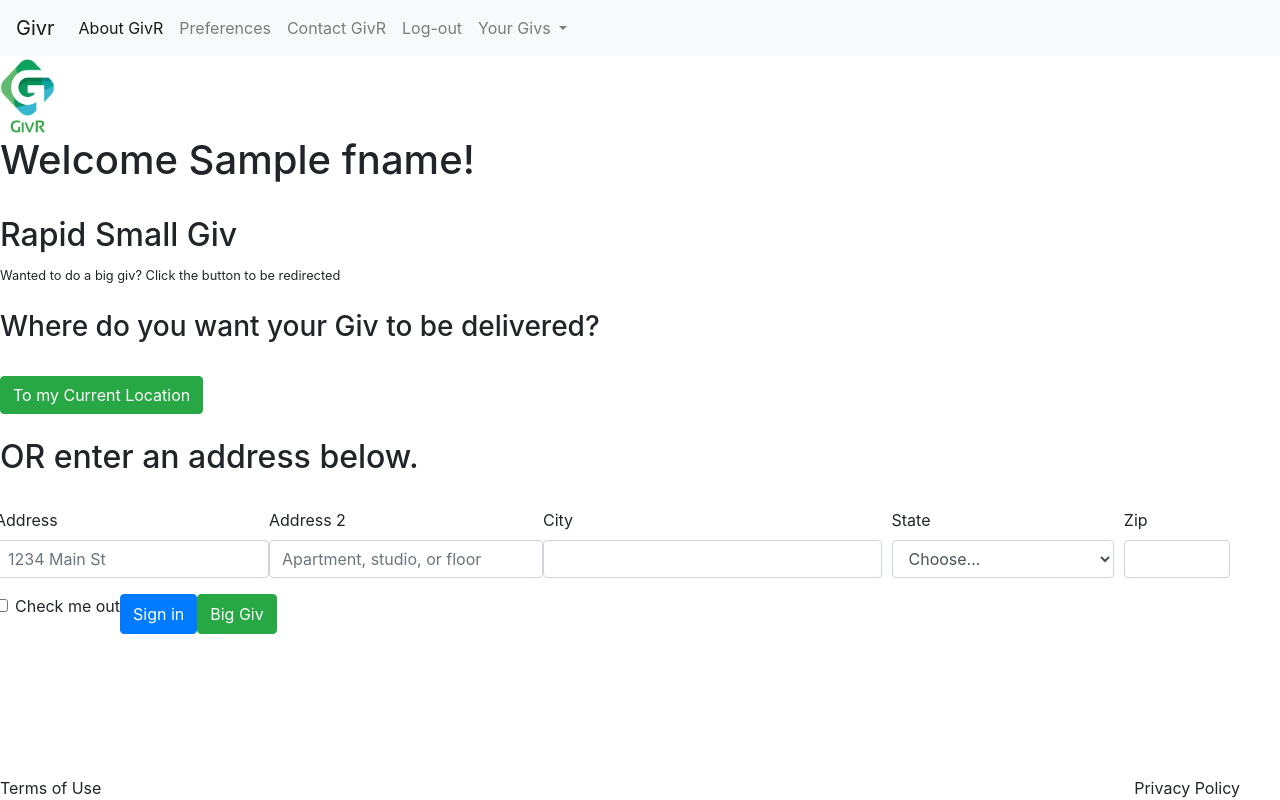
After one commit to CalBearsGrad/GivR, a Python web app: template templates/rapid_small_giv.html in a window 1280 px wide. The commit adds this page. Run offline with Jinja, Linux system fonts and the light colour scheme; the template is opened without the code that fills it: most values are stand-ins (such as "Sample title", 1, 10 or a date in 2020); some libraries are stand-ins or nearby versions.

Commit message:
Working on adding the rapid giv templates and routes

```diff
--- a/templates/base_login.html
+++ b/templates/base_login.html
@@ -17,12 +17,12 @@
         <a class="nav-link" href="#">About GivR <span class="sr-only">(current)</span></a>
       </li>
       <li class="nav-item">
-        <a class="nav-link" href="#">How GivR Works</a>
-      </li>
-      <li class="nav-item">
         <a class="nav-link" href="#">Preferences</a>
       </li>
               <a class="nav-link" href="#">Contact GivR</a>
+      </li>
+      <li class="nav-item">
+        <a class="nav-link" href="/log_out">Log-out</a>
       </li>
       <li class="nav-item dropdown">
         <a class="nav-link dropdown-toggle" href="#" id="navbarDropdownMenuLink" data-toggle="dropdown" aria-haspopup="true" aria-expanded="false">
--- /dev/null
+++ b/templates/rapid_small_giv.html
@@ -0,0 +1,60 @@
+{% extends 'base_login.html' %}
+
+ {% block content %}
+<h1 right:"30px" >Welcome {{ fname }}!</h1>
+<br>
+<h2>Rapid Small Giv</h2>
+<small>Wanted to do a big giv? Click the button to be redirected</small>
+<br>
+<br>
+    <form>
+    <h3>Where do you want your Giv to be delivered?</h3>
+    <br>
+      <button type="button" value="Small Giv" onclick="window.location.href='/rapid-small-giv'" class="btn btn-success">To my Current Location</button>
+      <br>
+      <br>
+      <h2>OR enter an address below. </h2>
+      <br>
+        <div class="form-row">
+  <div class="form-group">
+    <label for="inputAddress">Address</label>
+    <input type="text" class="form-control" id="inputAddress" placeholder="1234 Main St">
+  </div>
+  <div class="form-group">
+    <label for="inputAddress2">Address 2</label>
+    <input type="text" class="form-control" id="inputAddress2" placeholder="Apartment, studio, or floor">
+  </div>
+  <div class="form-row">
+    <div class="form-group col-md-6">
+      <label for="inputCity">City</label>
+      <input type="text" class="form-control" id="inputCity">
+    </div>
+    <div class="form-group col-md-4">
+      <label for="inputState">State</label>
+      <select id="inputState" class="form-control">
+        <option selected>Choose...</option>
+        <option>California</option>
+      </select>
+    </div>
+    <div class="form-group col-md-2">
+      <label for="inputZip">Zip</label>
+      <input type="text" class="form-control" id="inputZip">
+    </div>
+  </div>
+  <div class="form-group">
+    <div class="form-check">
+      <input class="form-check-input" type="checkbox" id="gridCheck">
+      <label class="form-check-label" for="gridCheck">
+        Check me out
+      </label>
+    </div>
+  </div>
+  <button type="submit" class="btn btn-primary">Sign in</button>
+
+
+      <button type="button" value="Big Giv" onclick="window.location.href='/rapidgiv-small'" class="btn btn-success">Big Giv</button>
+    </form>
+
+</div>
+
+    {% endblock %}
--- a/templates/welcome-givr.html
+++ b/templates/welcome-givr.html
@@ -7,7 +7,7 @@
 <br>
 <br>
     <form>
-      <button type="button" value="Small Giv" onclick="window.location.href='/rapid-small-giv'" class="btn btn-success">Small Giv</button>
+      <button type="button" value="Small Giv" onclick="window.location.href='/rapid_giv'" class="btn btn-success">Small Giv</button>
       <br>
       <br>
       <button type="button" value="Big Giv" onclick="window.location.href='/rapidgiv-small'" class="btn btn-success">Big Giv</button>
```
Also changed, not shown: server.py (+99 -36 lines), templates/rapid_smallgiv.html (deleted, +0 -18 lines).
